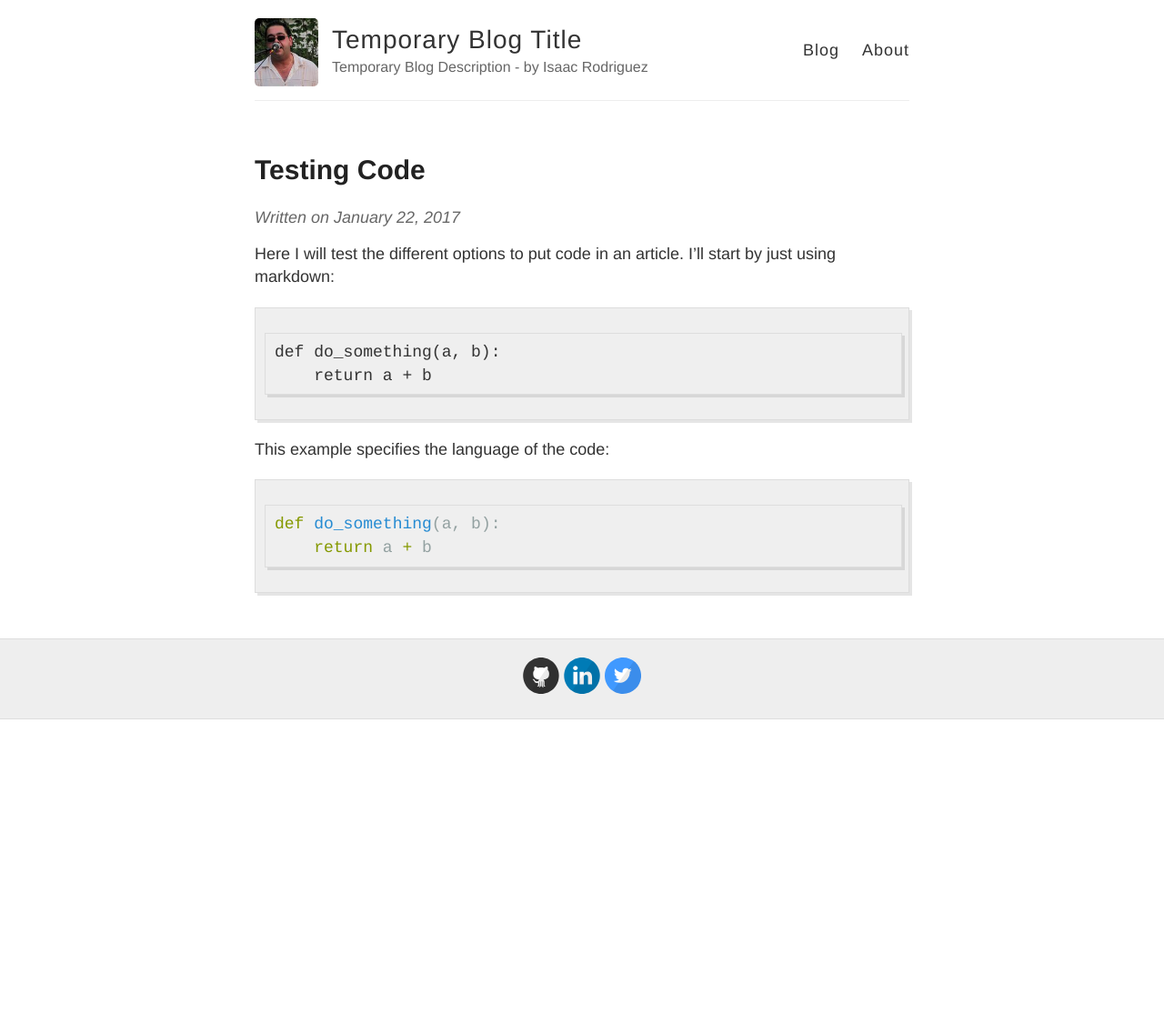
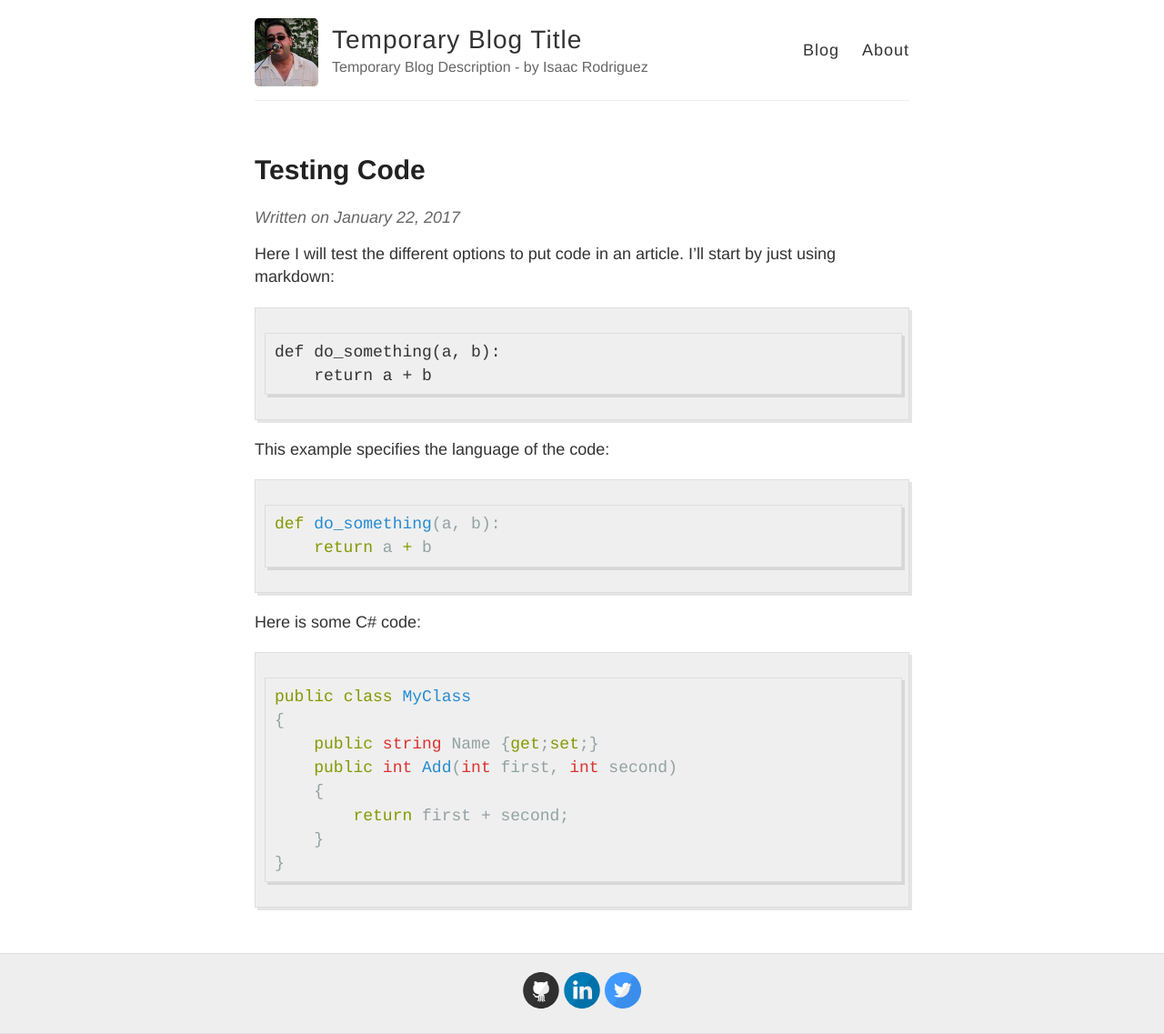
Before and after one commit to CurroRodriguez/currorodriguez.github.io, a Jekyll site: the page built from _posts/2017/2017-01-22-TestingCode.md, in a window 1280 px wide. Shown: the whole page at 91% size. Built offline with Jekyll 4.4.1, drawn with Linux system fonts in a browser that asks for light colours; comment, search, counter and statistics services are not loaded; before the commit the page ends 900 px from its top, so only the background shows below that.

Commit message:
Added csharp sample

````diff
--- a/_posts/2017/2017-01-22-TestingCode.md
+++ b/_posts/2017/2017-01-22-TestingCode.md
@@ -22,3 +22,16 @@ This example specifies the language of the code:
 def do_something(a, b):
     return a + b
 ```
+
+Here is some C# code:
+
+```csharp
+public class MyClass
+{
+    public string Name {get;set;}
+    public int Add(int first, int second)
+    {
+        return first + second;
+    }
+}
+```
````
